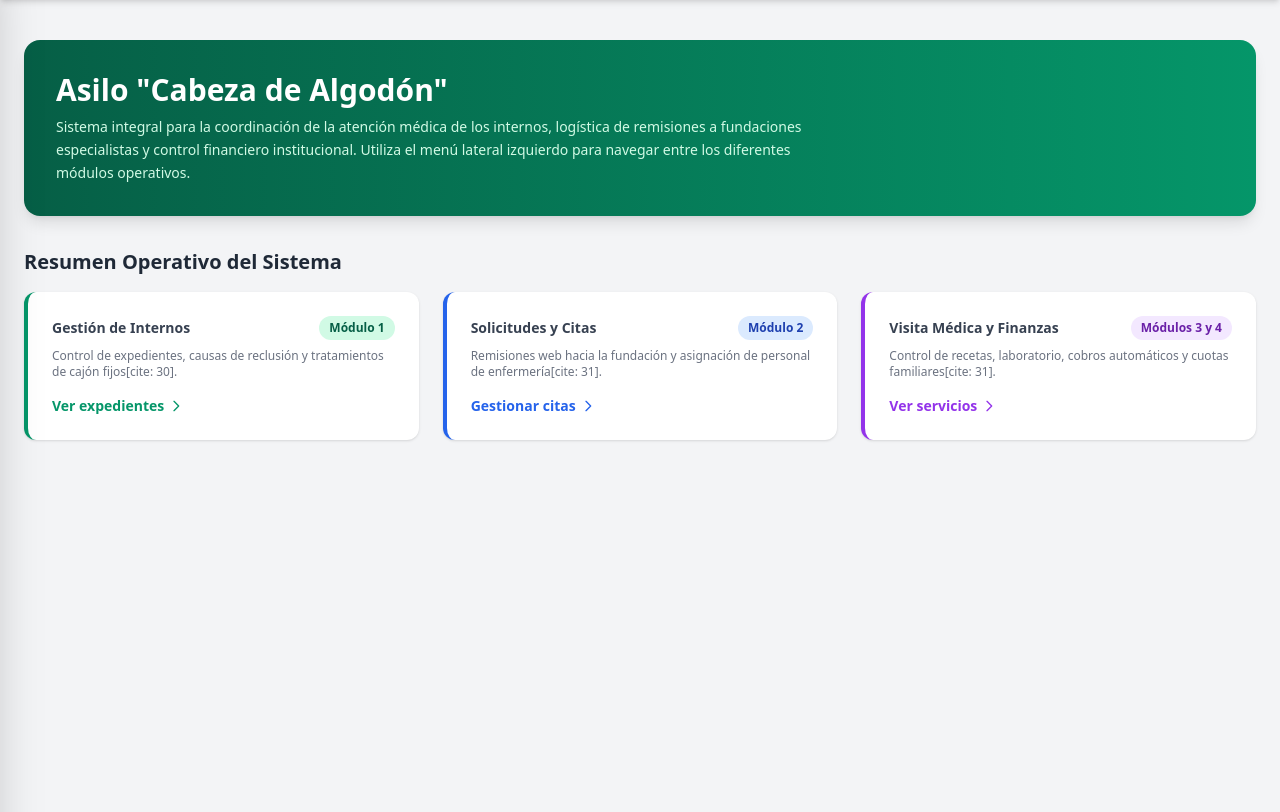
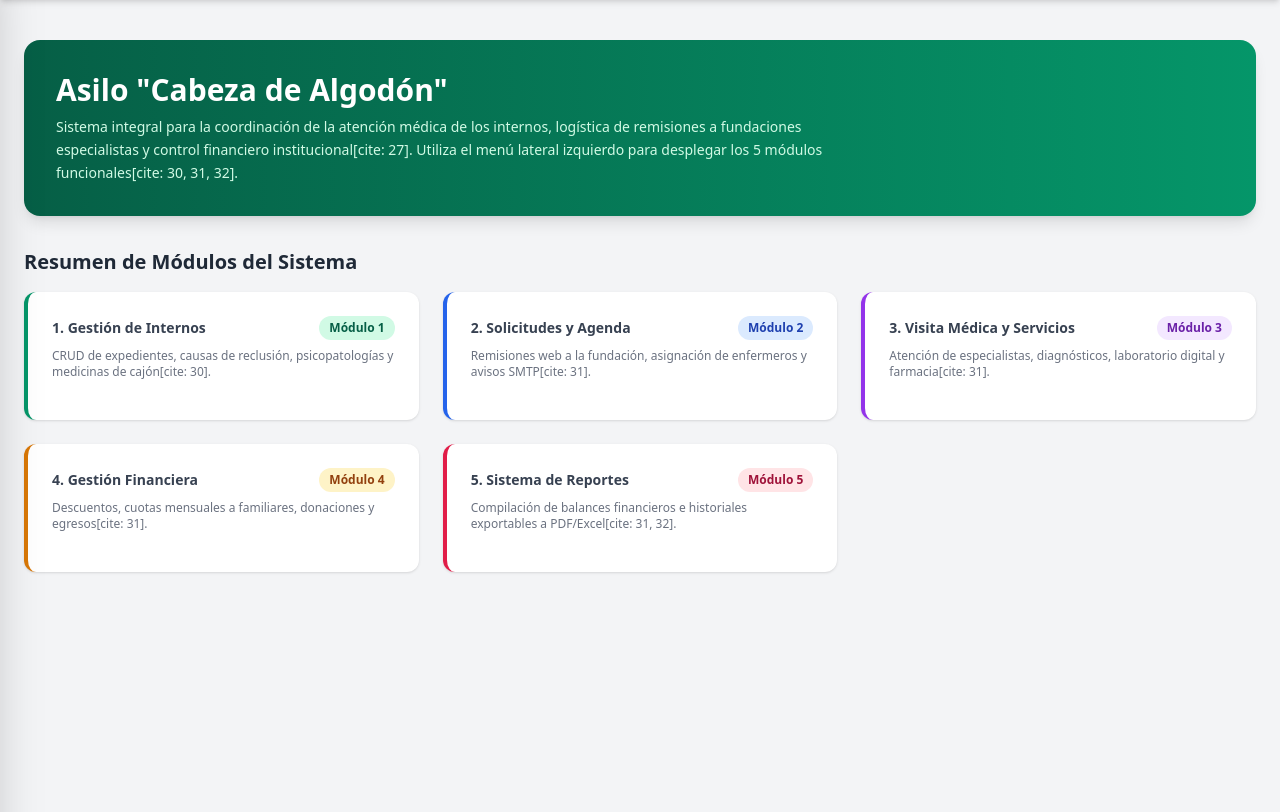
Before and after one commit to Cristian12-Rlopez/Asilo-Cabeza-de-Algodon, a Django app: page /dashboard/ in a window 1280 px wide. Shown: the part 64-876 px from the top of the page. Run offline with Django 5.2, Linux system fonts and the light colour scheme; a user stored in the database is signed in; some libraries are stand-ins or nearby versions.

Commit message:
Agregando los 5 modulos y sus requerimientos al menu lateral

```diff
--- a/core/templates/core/dashboard.html
+++ b/core/templates/core/dashboard.html
@@ -45,51 +45,87 @@
     <!-- CAPA CORTINA (OVERLAY) -->
     <div id="sidebar-overlay" onclick="toggleSidebar()" class="fixed inset-0 bg-black bg-opacity-50 z-40 hidden transition-opacity"></div>
 
-    <!-- MENÚ LATERAL DESPLEGABLE (SIDEBAR DRAWER) -->
-    <aside id="sidebar" class="fixed top-0 left-0 h-full w-64 bg-white shadow-2xl z-50 transform -translate-x-full transition-transform duration-300 ease-in-out overflow-y-auto">
-        <div class="p-4 bg-emerald-700 text-white flex justify-between items-center">
+    <!-- MENÚ LATERAL DESPLEGABLE CON LOS 5 MÓDULOS -->
+    <aside id="sidebar" class="fixed top-0 left-0 h-full w-72 bg-white shadow-2xl z-50 transform -translate-x-full transition-transform duration-300 ease-in-out overflow-y-auto">
+        <div class="p-4 bg-emerald-700 text-white flex justify-between items-center sticky top-0 z-10">
             <div class="flex items-center space-x-3">
                 <button onclick="toggleSidebar()" class="p-1 hover:bg-emerald-800 rounded-lg transition">
                     <svg class="w-6 h-6" fill="none" stroke="currentColor" viewBox="0 0 24 24">
                         <path stroke-linecap="round" stroke-linejoin="round" stroke-width="2" d="M4 6h16M4 12h16M4 18h16"></path>
                     </svg>
                 </button>
-                <span class="font-bold text-lg">Módulos</span>
+                <span class="font-bold text-lg">Módulos del Sistema</span>
             </div>
         </div>
 
         <div class="py-4 divide-y divide-gray-100">
+            <!-- Inicio -->
             <div class="px-3 py-2">
                 <a href="/dashboard/" class="flex items-center space-x-3 px-3 py-2 rounded-lg bg-emerald-50 text-emerald-700 font-bold text-sm">
                     <svg class="w-5 h-5" fill="none" stroke="currentColor" viewBox="0 0 24 24">
                         <path stroke-linecap="round" stroke-linejoin="round" stroke-width="2" d="M3 12l2-2m0 0l7-7 7 7M5 10v10a1 1 0 001 1h3m10-11l2 2m-2-2v10a1 1 0 01-1 1h-3m-6 0a1 1 0 001-1v-4a1 1 0 011-1h2a1 1 0 011 1v4a1 1 0 001 1m-6 0h6"></path>
                     </svg>
-                    <span>Inicio</span>
+                    <span>Inicio / Resumen General</span>
                 </a>
             </div>
 
+            <!-- MÓDULO 1 -->
             <div class="px-3 py-3">
                 <p class="px-3 text-xs font-bold text-emerald-700 uppercase tracking-wider mb-2">1. Gestión de Internos</p>
-                <ul class="space-y-1 text-sm text-gray-700">
-                    <li><a href="#" class="flex items-center space-x-3 px-3 py-2 hover:bg-gray-100 rounded-lg transition"><span class="text-gray-400">•</span><span>Listado Expedientes</span></a></li>
-                    <li><a href="#" class="flex items-center space-x-3 px-3 py-2 hover:bg-gray-100 rounded-lg transition"><span class="text-gray-400">•</span><span>Registrar Interno</span></a></li>
-                    <li><a href="#" class="flex items-center space-x-3 px-3 py-2 hover:bg-gray-100 rounded-lg transition"><span class="text-gray-400">•</span><span>Psicopatologías</span></a></li>
+                <ul class="space-y-1 text-xs text-gray-700">
+                    <li><a href="#" class="flex items-center space-x-2 px-3 py-1.5 hover:bg-emerald-50 hover:text-emerald-700 rounded-lg transition"><span class="text-gray-400">•</span><span>Expedientes Generales (RF-01)</span></a></li>
+                    <li><a href="#" class="flex items-center space-x-2 px-3 py-1.5 hover:bg-emerald-50 hover:text-emerald-700 rounded-lg transition"><span class="text-gray-400">•</span><span>Motivos de Reclusión (RF-01)</span></a></li>
+                    <li><a href="#" class="flex items-center space-x-2 px-3 py-1.5 hover:bg-emerald-50 hover:text-emerald-700 rounded-lg transition"><span class="text-gray-400">•</span><span>Ficha Médica y Medicinas Cajón (RF-02)</span></a></li>
+                    <li><a href="#" class="flex items-center space-x-2 px-3 py-1.5 hover:bg-emerald-50 hover:text-emerald-700 rounded-lg transition"><span class="text-gray-400">•</span><span>Registro Psicopatologías (RF-02)</span></a></li>
+                    <li><a href="#" class="flex items-center space-x-2 px-3 py-1.5 hover:bg-emerald-50 hover:text-emerald-700 rounded-lg transition"><span class="text-gray-400">•</span><span>Historial Clínico Digital (RF-03)</span></a></li>
                 </ul>
             </div>
 
+            <!-- MÓDULO 2 -->
             <div class="px-3 py-3">
-                <p class="px-3 text-xs font-bold text-blue-700 uppercase tracking-wider mb-2">2. Solicitudes y Citas</p>
-                <ul class="space-y-1 text-sm text-gray-700">
-                    <li><a href="#" class="flex items-center space-x-3 px-3 py-2 hover:bg-gray-100 rounded-lg transition"><span class="text-gray-400">•</span><span>Remisiones Web</span></a></li>
-                    <li><a href="#" class="flex items-center space-x-3 px-3 py-2 hover:bg-gray-100 rounded-lg transition"><span class="text-gray-400">•</span><span>Asignación Enfermeros</span></a></li>
+                <p class="px-3 text-xs font-bold text-blue-700 uppercase tracking-wider mb-2">2. Solicitudes y Agenda</p>
+                <ul class="space-y-1 text-xs text-gray-700">
+                    <li><a href="#" class="flex items-center space-x-2 px-3 py-1.5 hover:bg-blue-50 hover:text-blue-700 rounded-lg transition"><span class="text-gray-400">•</span><span>Evaluaciones Iniciales (RF-04)</span></a></li>
+                    <li><a href="#" class="flex items-center space-x-2 px-3 py-1.5 hover:bg-blue-50 hover:text-blue-700 rounded-lg transition"><span class="text-gray-400">•</span><span>Solicitudes Remisión Web (RF-04)</span></a></li>
+                    <li><a href="#" class="flex items-center space-x-2 px-3 py-1.5 hover:bg-blue-50 hover:text-blue-700 rounded-lg transition"><span class="text-gray-400">•</span><span>Asignación Enfermeros (RF-04)</span></a></li>
+                    <li><a href="#" class="flex items-center space-x-2 px-3 py-1.5 hover:bg-blue-50 hover:text-blue-700 rounded-lg transition"><span class="text-gray-400">•</span><span>Agenda Citas Fundación (RF-05)</span></a></li>
+                    <li><a href="#" class="flex items-center space-x-2 px-3 py-1.5 hover:bg-blue-50 hover:text-blue-700 rounded-lg transition"><span class="text-gray-400">•</span><span>Notificación Correo SMTP (RF-06)</span></a></li>
                 </ul>
             </div>
 
+            <!-- MÓDULO 3 -->
             <div class="px-3 py-3">
-                <p class="px-3 text-xs font-bold text-purple-700 uppercase tracking-wider mb-2">3. Visita Médica</p>
-                <ul class="space-y-1 text-sm text-gray-700">
-                    <li><a href="#" class="flex items-center space-x-3 px-3 py-2 hover:bg-gray-100 rounded-lg transition"><span class="text-gray-400">•</span><span>Atención Especializada</span></a></li>
-                    <li><a href="#" class="flex items-center space-x-3 px-3 py-2 hover:bg-gray-100 rounded-lg transition"><span class="text-gray-400">•</span><span>Farmacia / Medicinas</span></a></li>
+                <p class="px-3 text-xs font-bold text-purple-700 uppercase tracking-wider mb-2">3. Visita Médica y Servicios</p>
+                <ul class="space-y-1 text-xs text-gray-700">
+                    <li><a href="#" class="flex items-center space-x-2 px-3 py-1.5 hover:bg-purple-50 hover:text-purple-700 rounded-lg transition"><span class="text-gray-400">•</span><span>Consultas Especializadas (RF-07)</span></a></li>
+                    <li><a href="#" class="flex items-center space-x-2 px-3 py-1.5 hover:bg-purple-50 hover:text-purple-700 rounded-lg transition"><span class="text-gray-400">•</span><span>Diagnóstico y Observaciones (RF-07)</span></a></li>
+                    <li><a href="#" class="flex items-center space-x-2 px-3 py-1.5 hover:bg-purple-50 hover:text-purple-700 rounded-lg transition"><span class="text-gray-400">•</span><span>Órdenes de Laboratorio (RF-08)</span></a></li>
+                    <li><a href="#" class="flex items-center space-x-2 px-3 py-1.5 hover:bg-purple-50 hover:text-purple-700 rounded-lg transition"><span class="text-gray-400">•</span><span>Carga Resultados Digitales (RF-08)</span></a></li>
+                    <li><a href="#" class="flex items-center space-x-2 px-3 py-1.5 hover:bg-purple-50 hover:text-purple-700 rounded-lg transition"><span class="text-gray-400">•</span><span>Recetas y Despacho Farmacia (RF-09)</span></a></li>
+                </ul>
+            </div>
+
+            <!-- MÓDULO 4 -->
+            <div class="px-3 py-3">
+                <p class="px-3 text-xs font-bold text-amber-700 uppercase tracking-wider mb-2">4. Gestión Financiera</p>
+                <ul class="space-y-1 text-xs text-gray-700">
+                    <li><a href="#" class="flex items-center space-x-2 px-3 py-1.5 hover:bg-amber-50 hover:text-amber-700 rounded-lg transition"><span class="text-gray-400">•</span><span>Descuentos Fundación (RF-10)</span></a></li>
+                    <li><a href="#" class="flex items-center space-x-2 px-3 py-1.5 hover:bg-amber-50 hover:text-amber-700 rounded-lg transition"><span class="text-gray-400">•</span><span>Cuentas por Pagar Fundación (RF-11)</span></a></li>
+                    <li><a href="#" class="flex items-center space-x-2 px-3 py-1.5 hover:bg-amber-50 hover:text-amber-700 rounded-lg transition"><span class="text-gray-400">•</span><span>Cargos Cuotas Familiares (RF-12)</span></a></li>
+                    <li><a href="#" class="flex items-center space-x-2 px-3 py-1.5 hover:bg-amber-50 hover:text-amber-700 rounded-lg transition"><span class="text-gray-400">•</span><span>Registro Donaciones (RF-13)</span></a></li>
+                    <li><a href="#" class="flex items-center space-x-2 px-3 py-1.5 hover:bg-amber-50 hover:text-amber-700 rounded-lg transition"><span class="text-gray-400">•</span><span>Gastos Operativos Asilo (RF-13)</span></a></li>
+                </ul>
+            </div>
+
+            <!-- MÓDULO 5 -->
+            <div class="px-3 py-3">
+                <p class="px-3 text-xs font-bold text-rose-700 uppercase tracking-wider mb-2">5. Sistema de Reportes</p>
+                <ul class="space-y-1 text-xs text-gray-700">
+                    <li><a href="#" class="flex items-center space-x-2 px-3 py-1.5 hover:bg-rose-50 hover:text-rose-700 rounded-lg transition"><span class="text-gray-400">•</span><span>Reportes Clínicos Paciente (RF-14)</span></a></li>
+                    <li><a href="#" class="flex items-center space-x-2 px-3 py-1.5 hover:bg-rose-50 hover:text-rose-700 rounded-lg transition"><span class="text-gray-400">•</span><span>Balance Ingresos y Donaciones (RF-15)</span></a></li>
+                    <li><a href="#" class="flex items-center space-x-2 px-3 py-1.5 hover:bg-rose-50 hover:text-rose-700 rounded-lg transition"><span class="text-gray-400">•</span><span>Estado Egreso Operativo (RF-15)</span></a></li>
+                    <li><a href="#" class="flex items-center space-x-2 px-3 py-1.5 hover:bg-rose-50 hover:text-rose-700 rounded-lg transition"><span class="text-gray-400">•</span><span>Control Costos por Cita (RF-15)</span></a></li>
+                    <li><a href="#" class="flex items-center space-x-2 px-3 py-1.5 hover:bg-rose-50 hover:text-rose-700 rounded-lg transition"><span class="text-gray-400">•</span><span>Exportación PDF y Excel (RF-15)</span></a></li>
                 </ul>
             </div>
         </div>
@@ -102,57 +138,63 @@
         <div class="bg-gradient-to-r from-emerald-800 to-emerald-600 rounded-2xl shadow-lg text-white p-8 mb-8">
             <h2 class="text-3xl font-bold mb-2">Asilo "Cabeza de Algodón"</h2>
             <p class="text-emerald-100 text-sm max-w-3xl leading-relaxed">
-                Sistema integral para la coordinación de la atención médica de los internos, logística de remisiones a fundaciones especialistas y control financiero institucional. Utiliza el menú lateral izquierdo para navegar entre los diferentes módulos operativos.
+                Sistema integral para la coordinación de la atención médica de los internos, logística de remisiones a fundaciones especialistas y control financiero institucional[cite: 27]. Utiliza el menú lateral izquierdo para desplegar los 5 módulos funcionales[cite: 30, 31, 32].
             </p>
         </div>
 
-        <!-- Panel de Estadísticas y Resumen Rápido -->
-        <h3 class="text-xl font-bold text-gray-800 mb-4">Resumen Operativo del Sistema</h3>
+        <!-- Tarjetas Resumen de los 5 Módulos -->
+        <h3 class="text-xl font-bold text-gray-800 mb-4">Resumen de Módulos del Sistema</h3>
 
         <div class="grid grid-cols-1 md:grid-cols-3 gap-6 mb-10">
-            <!-- Bloque 1: Internos -->
+            <!-- Bloque 1 -->
             <div class="bg-white p-6 rounded-xl shadow border-l-4 border-emerald-600">
                 <div class="flex justify-between items-center mb-2">
-                    <h4 class="font-bold text-gray-700 text-sm">Gestión de Internos</h4>
+                    <h4 class="font-bold text-gray-700 text-sm">1. Gestión de Internos</h4>
                     <span class="bg-emerald-100 text-emerald-800 text-xs px-2.5 py-1 rounded-full font-semibold">Módulo 1</span>
                 </div>
-                <p class="text-gray-500 text-xs mb-4">Control de expedientes, causas de reclusión y tratamientos de cajón fijos[cite: 30].</p>
-                <a href="#" class="text-emerald-600 hover:underline text-sm font-bold flex items-center space-x-1">
-                    <span>Ver expedientes</span>
-                    <svg class="w-4 h-4" fill="none" stroke="currentColor" viewBox="0 0 24 24"><path stroke-linecap="round" stroke-linejoin="round" stroke-width="2" d="M9 5l7 7-7 7"></path></svg>
-                </a>
+                <p class="text-gray-500 text-xs mb-4">CRUD de expedientes, causas de reclusión, psicopatologías y medicinas de cajón[cite: 30].</p>
             </div>
 
-            <!-- Bloque 2: Solicitudes -->
+            <!-- Bloque 2 -->
             <div class="bg-white p-6 rounded-xl shadow border-l-4 border-blue-600">
                 <div class="flex justify-between items-center mb-2">
-                    <h4 class="font-bold text-gray-700 text-sm">Solicitudes y Citas</h4>
+                    <h4 class="font-bold text-gray-700 text-sm">2. Solicitudes y Agenda</h4>
                     <span class="bg-blue-100 text-blue-800 text-xs px-2.5 py-1 rounded-full font-semibold">Módulo 2</span>
                 </div>
-                <p class="text-gray-500 text-xs mb-4">Remisiones web hacia la fundación y asignación de personal de enfermería[cite: 31].</p>
-                <a href="#" class="text-blue-600 hover:underline text-sm font-bold flex items-center space-x-1">
-                    <span>Gestionar citas</span>
-                    <svg class="w-4 h-4" fill="none" stroke="currentColor" viewBox="0 0 24 24"><path stroke-linecap="round" stroke-linejoin="round" stroke-width="2" d="M9 5l7 7-7 7"></path></svg>
-                </a>
+                <p class="text-gray-500 text-xs mb-4">Remisiones web a la fundación, asignación de enfermeros y avisos SMTP[cite: 31].</p>
             </div>
 
-            <!-- Bloque 3: Visita Médica y Finanzas -->
+            <!-- Bloque 3 -->
             <div class="bg-white p-6 rounded-xl shadow border-l-4 border-purple-600">
                 <div class="flex justify-between items-center mb-2">
-                    <h4 class="font-bold text-gray-700 text-sm">Visita Médica y Finanzas</h4>
-                    <span class="bg-purple-100 text-purple-800 text-xs px-2.5 py-1 rounded-full font-semibold">Módulos 3 y 4</span>
+                    <h4 class="font-bold text-gray-700 text-sm">3. Visita Médica y Servicios</h4>
+                    <span class="bg-purple-100 text-purple-800 text-xs px-2.5 py-1 rounded-full font-semibold">Módulo 3</span>
                 </div>
-                <p class="text-gray-500 text-xs mb-4">Control de recetas, laboratorio, cobros automáticos y cuotas familiares[cite: 31].</p>
-                <a href="#" class="text-purple-600 hover:underline text-sm font-bold flex items-center space-x-1">
-                    <span>Ver servicios</span>
-                    <svg class="w-4 h-4" fill="none" stroke="currentColor" viewBox="0 0 24 24"><path stroke-linecap="round" stroke-linejoin="round" stroke-width="2" d="M9 5l7 7-7 7"></path></svg>
-                </a>
+                <p class="text-gray-500 text-xs mb-4">Atención de especialistas, diagnósticos, laboratorio digital y farmacia[cite: 31].</p>
+            </div>
+
+            <!-- Bloque 4 -->
+            <div class="bg-white p-6 rounded-xl shadow border-l-4 border-amber-600">
+                <div class="flex justify-between items-center mb-2">
+                    <h4 class="font-bold text-gray-700 text-sm">4. Gestión Financiera</h4>
+                    <span class="bg-amber-100 text-amber-800 text-xs px-2.5 py-1 rounded-full font-semibold">Módulo 4</span>
+                </div>
+                <p class="text-gray-500 text-xs mb-4">Descuentos, cuotas mensuales a familiares, donaciones y egresos[cite: 31].</p>
+            </div>
+
+            <!-- Bloque 5 -->
+            <div class="bg-white p-6 rounded-xl shadow border-l-4 border-rose-600">
+                <div class="flex justify-between items-center mb-2">
+                    <h4 class="font-bold text-gray-700 text-sm">5. Sistema de Reportes</h4>
+                    <span class="bg-rose-100 text-rose-800 text-xs px-2.5 py-1 rounded-full font-semibold">Módulo 5</span>
+                </div>
+                <p class="text-gray-500 text-xs mb-4">Compilación de balances financieros e historiales exportables a PDF/Excel[cite: 31, 32].</p>
             </div>
         </div>
 
     </div>
 
-    <!-- SCRIPT DE CONTROL -->
+    <!-- SCRIPT DE CONTROL DEL MENÚ LATERAL -->
     <script>
         function toggleSidebar() {
             const sidebar = document.getElementById('sidebar');
```
